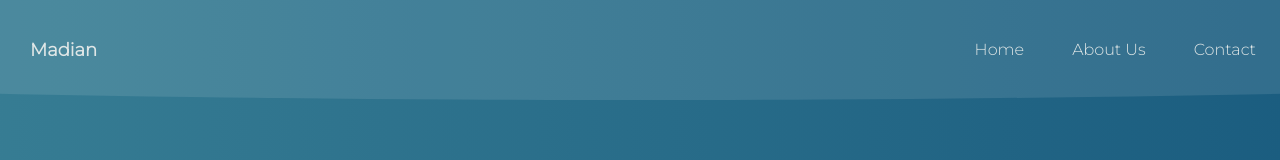
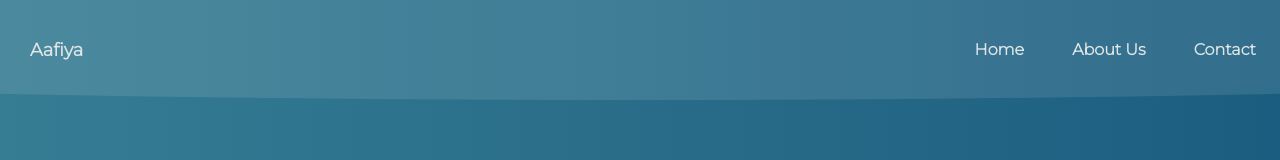
Before and after one commit to aquibahmed21/KiteCite, a plain HTML site: page index.html in a window 1280 px wide. Shown: the top 160 px of the page. Drawn offline with Linux system fonts and the light colour scheme.

Commit message:
minor changes

```diff
--- a/index.html
+++ b/index.html
@@ -4,7 +4,7 @@
 	<meta charset="UTF-8">
 	<meta http-equiv="X-UA-Compatible" content="IE=edge">
 	<meta name="viewport" content="width=device-width, initial-scale=1.0">
-	<title>Madian</title>
+	<title>Aafiya</title>
 
 	<!-- styles tags starts -->
 	<link rel="stylesheet" href="styles/resets.css">
@@ -18,7 +18,7 @@
 </head>
 <body>
 	<div class="container flex">
-		<div class="logo">Madian</div>
+		<div class="logo">Aafiya</div>
 		<nav>
 			<ul>
 				<li><a href="#">Home</a></li>
--- a/styles/header.css
+++ b/styles/header.css
@@ -15,7 +15,7 @@
 	padding: 30px;
 	cursor: pointer;
 	font-size: 18px;
-	font-weight: 700;
+	font-weight: 800;
 }
 
 .container nav ul {
--- a/styles/resets.css
+++ b/styles/resets.css
@@ -8,8 +8,8 @@
 	padding: 0;
 	margin: 0;
 	color: #DFE6E6;
-	font-style: inherit;
-	font-weight: inherit;
+	font-style: normal;
+	font-weight: 600;
 	font-family: 'Montserrat', sans-serif;
 	vertical-align: baseline;
 	box-sizing: border-box;
```
